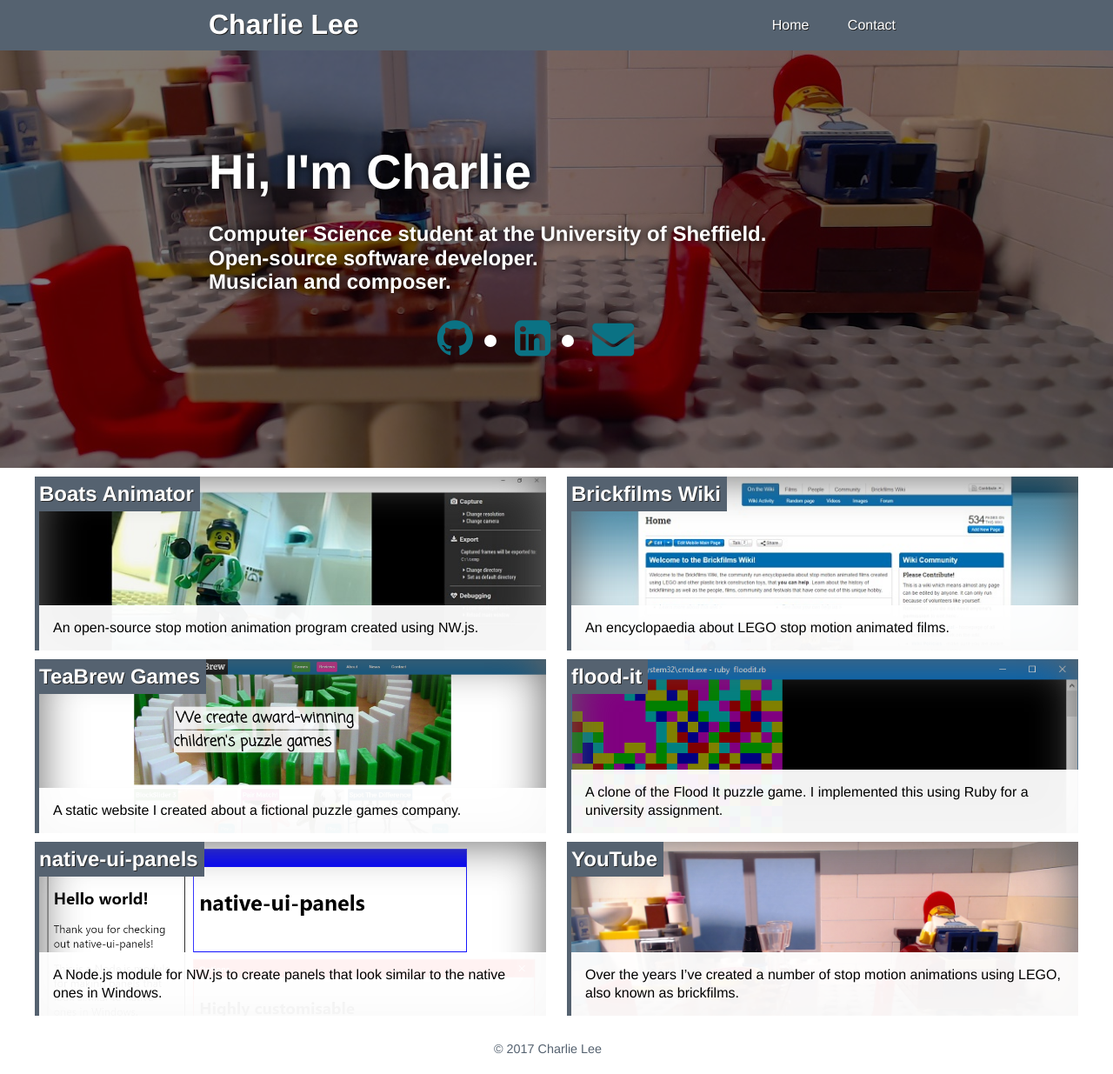
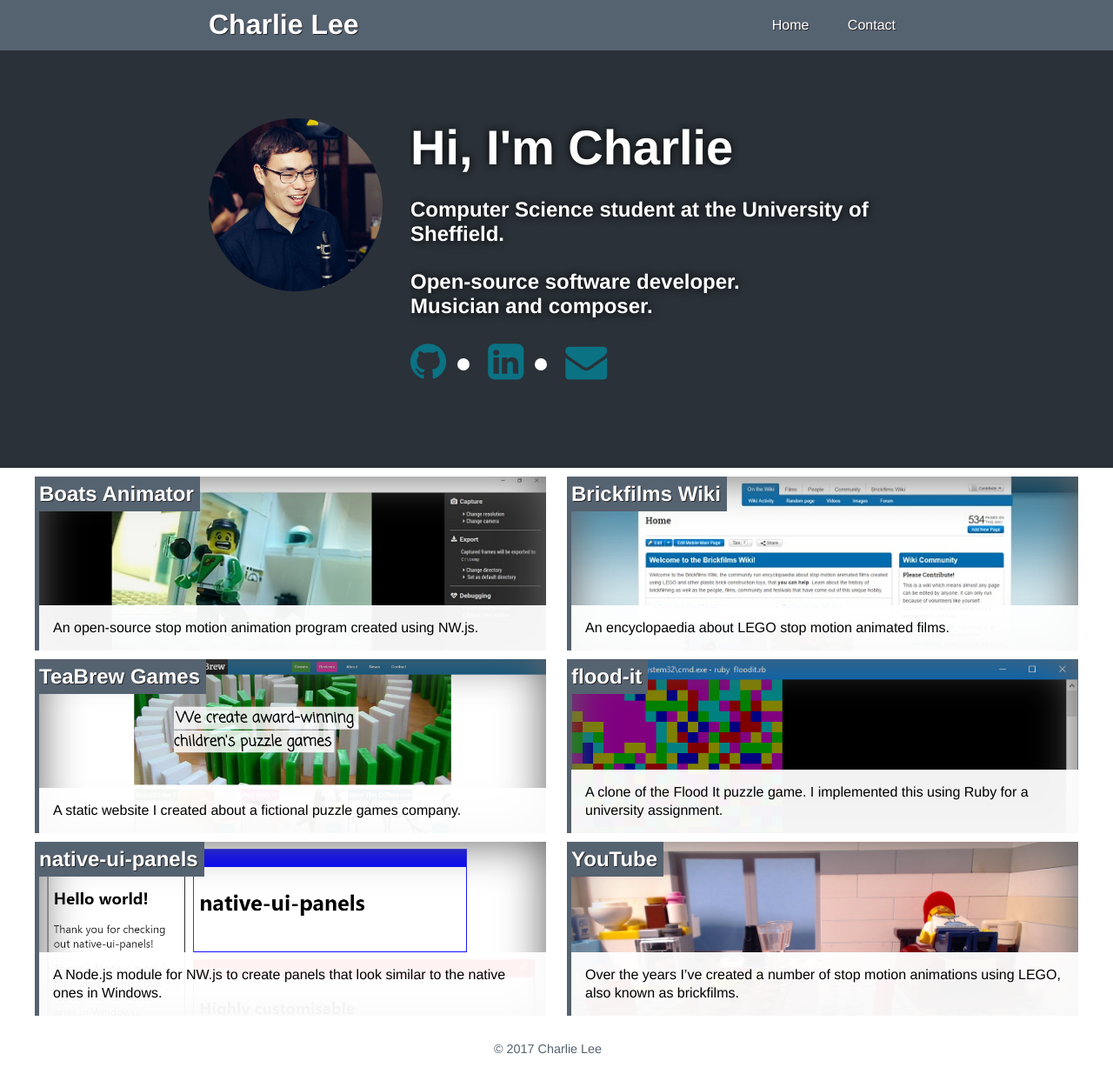
Before and after one commit to charlielee/charlielee.github.io, a Jekyll site: the page built from index.md, in a window 1280 px wide. Shown: the whole page at 87% size. Built offline with Jekyll 4.4.1, drawn with Linux system fonts in a browser that asks for light colours.

Commit message:
Add headshot to home page

```diff
--- a/_includes/head.html
+++ b/_includes/head.html
@@ -1,3 +1,9 @@
+<!--
+  {{ page.title }} page of charlielee.uk
+  Copyright 2017 Charlie Lee
+  License: GPL-3.0
+  https://github.com/charlielee/charlielee.github.io
+-->
 <head>
   <meta charset="utf-8">
   <meta name="google-site-verification" content="QZuTN4d6lrHJ0eo0H3GKUksTj3uuALiC5Ezm_1YHais" />
--- a/_includes/hero-header.html
+++ b/_includes/hero-header.html
@@ -1,5 +1,7 @@
 <header class="hero" style="background-image: url('{{ site.baseurl }}/{{ page.hero_img }}'); {% if page.hero_cover == true %}height: 100vh;{% endif %}">
-  <div>
+  <div class="hero-flex-container">
+    <div class="hero-flex-row">
+      {% if page.hero_img_round %}<img class="hero-img-round" src="{{ page.hero_img_round }}">{% endif %}
       <header>
       {% if page.layout == "category" %}
         <h1>Category: {{ page.title }}</h1>
@@ -22,10 +24,10 @@
       {% if page.hero_social %}
         <ul class="hero-social-media">
         {% if page.hero_social_github %}
-        <li><a href="{{ page.hero_social_github }}"><i class="fa fa-github"></i></a></li>
+          <li><a href="{{ page.hero_social_github }}" target="_blank"><i class="fa fa-github"></i></a></li>
         {% endif %}
         {% if page.hero_social_linkedin %}
-        <li><a href="{{ page.hero_social_linkedin }}"><i class="fa fa-linkedin-square"></i></a></li>
+          <li><a href="{{ page.hero_social_linkedin }}" target="_blank"><i class="fa fa-linkedin-square"></i></a></li>
         {% endif %}
         {% if page.hero_social_email %}
           <li><a href="{{ page.hero_social_email }}"><i class="fa fa-envelope"></i></a></li>
@@ -34,4 +36,5 @@
       {% endif %}
       </header>
     </div>
+  </div>
 </header>
--- a/assets/css/main.css
+++ b/assets/css/main.css
@@ -1,5 +1,8 @@
 /*!
-  Main style sheet for charlie-lee-theme
+  Main style sheet for charlielee.uk
+  Copyright 2017 Charlie Lee
+  License: GPL-3.0
+  https://github.com/charlielee/charlielee.github.io
 */
 
 /* ================================
@@ -213,20 +216,32 @@
   overflow: hidden;
   position: relative;
 }
-.hero div {
+.hero-flex-container {
   align-items: center;
   background-color: rgba(0,0,0,0.5);
   display: flex;
+  flex-direction: column;
   height: 100%;
   justify-content: center;
   position: absolute;
   top: 0;
   width: 100%;
 }
+.hero-flex-row {
+  align-items: flex-start;
+  display: flex;
+  justify-content: center;
+  padding: 0 10px;
+  max-width: 800px;
+}
+.hero-img-round {
+  border-radius: 100px;
+  margin: 0 2em 0 0;
+  width: 25% !important;
+}
 .hero header {
   background-color: transparent;
   max-width: 800px;
-  padding: 0 10px;
   width: 100%;
 }
 .hero h1 {
@@ -253,7 +268,6 @@
 }
 .hero-social-media {
   display: flex;
-  justify-content: center;
   padding: 0;
 }
 .hero-social-media li {
--- a/assets/js/main.js
+++ b/assets/js/main.js
@@ -1,7 +1,9 @@
 /*!
-  Main JavaScript file for charlie-lee-theme.
+  Main JavaScript file for charlielee.uk
+  Copyright 2017 Charlie Lee
+  License: GPL-3.0
+  https://github.com/charlielee/charlielee.github.io
 */
-
 var mobileToggle = document.getElementById("mobile-menu-toggle"),
     menuList     = document.getElementById("menu-list");
 
--- a/index.md
+++ b/index.md
@@ -3,9 +3,9 @@
 layout: home
 collection: projects
 hero_cover: true
-hero_img: assets/img/good-morning-simons-reduced.jpg
 hero_title: Hi, I'm Charlie
-hero_text: "Computer Science student at the University of Sheffield.<br>Open-source software developer.<br>Musician and composer."
+hero_text: "Computer Science student at the University of Sheffield.<br><br>Open-source software developer.<br>Musician and composer."
+hero_img_round: /assets/img/headshot-september-2017.jpg
 hero_social: true
 hero_social_github: https://github.com/charlielee
 hero_social_linkedin: https://linkedin.com/in/charlesrjlee
```
Also changed, not shown: assets/img/headshot-september-2017.jpg (added). Lines whose indentation alone changed are shown as unchanged.
